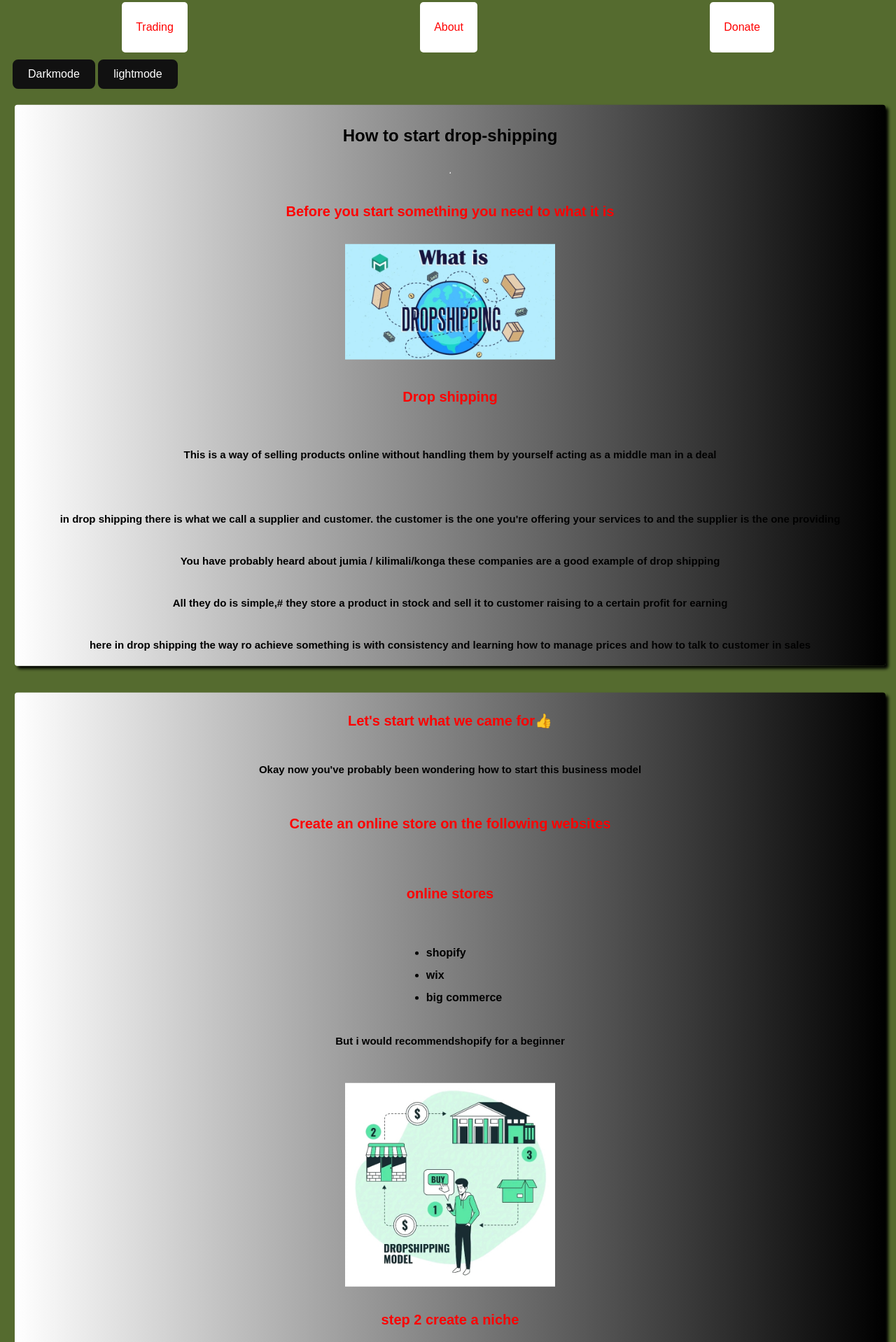
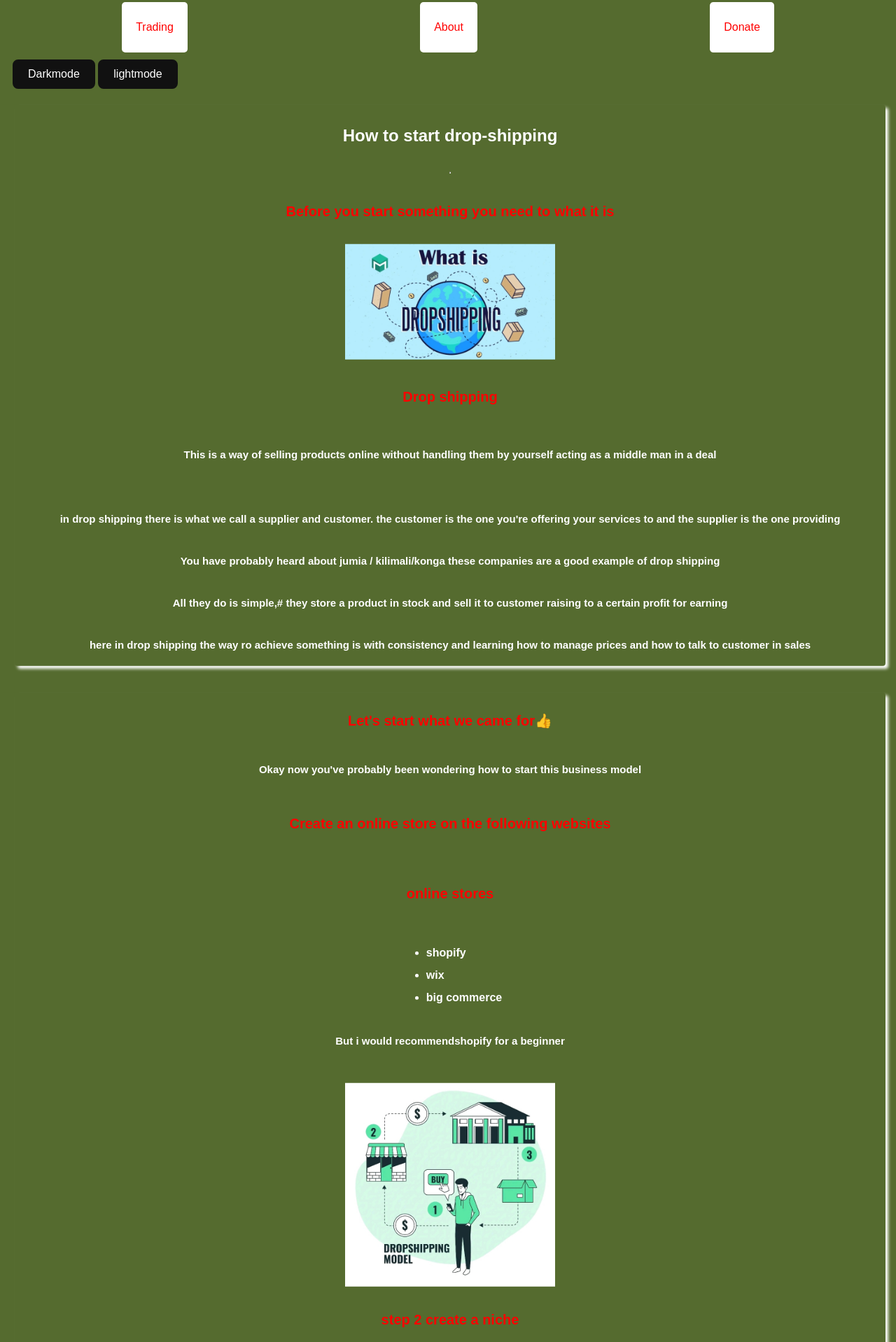
Before and after one commit to Francis86-maker/Trading-, a plain HTML site: page index.html in a window 1280 px wide. Shown: the part 122-2040 px from the top of the page at 70% size. Drawn offline with Linux system fonts and the light colour scheme.

Commit message:
Update style.css

```diff
--- a/style.css
+++ b/style.css
@@ -25,8 +25,8 @@ img {
   from{transform: translateY(100px)}
 }
 #mydiv1 {
-  background: linear-gradient(to right,white, black);
-  color: black;
+  background: linear-gradient(to right,black);
+  color: white;
   display: flex;
   flex-direction: column;
   align-items: center;
@@ -54,8 +54,8 @@ button:hover {
   border-color: #00ffff;
 }
 #mydiv2 {
-  background: linear-gradient(to right, white,black);
-  color: black;
+  background: linear-gradient(to right,black);
+  color: white;
   display: flex;
   flex-direction: column;
   align-items: center;
```
